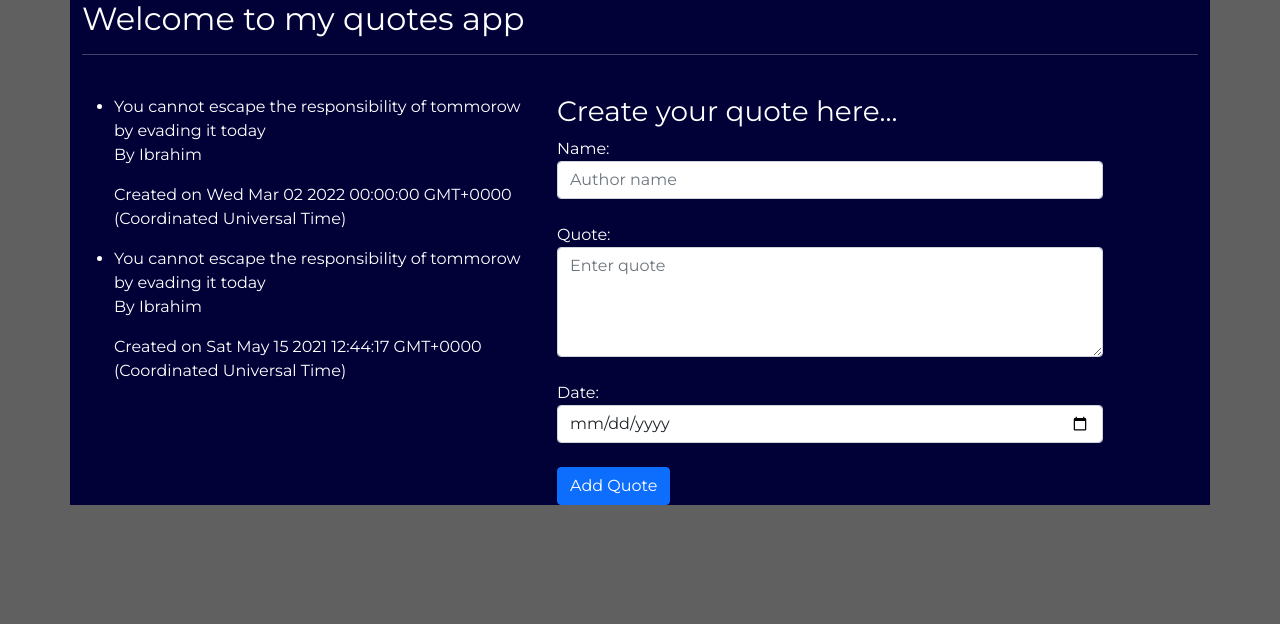
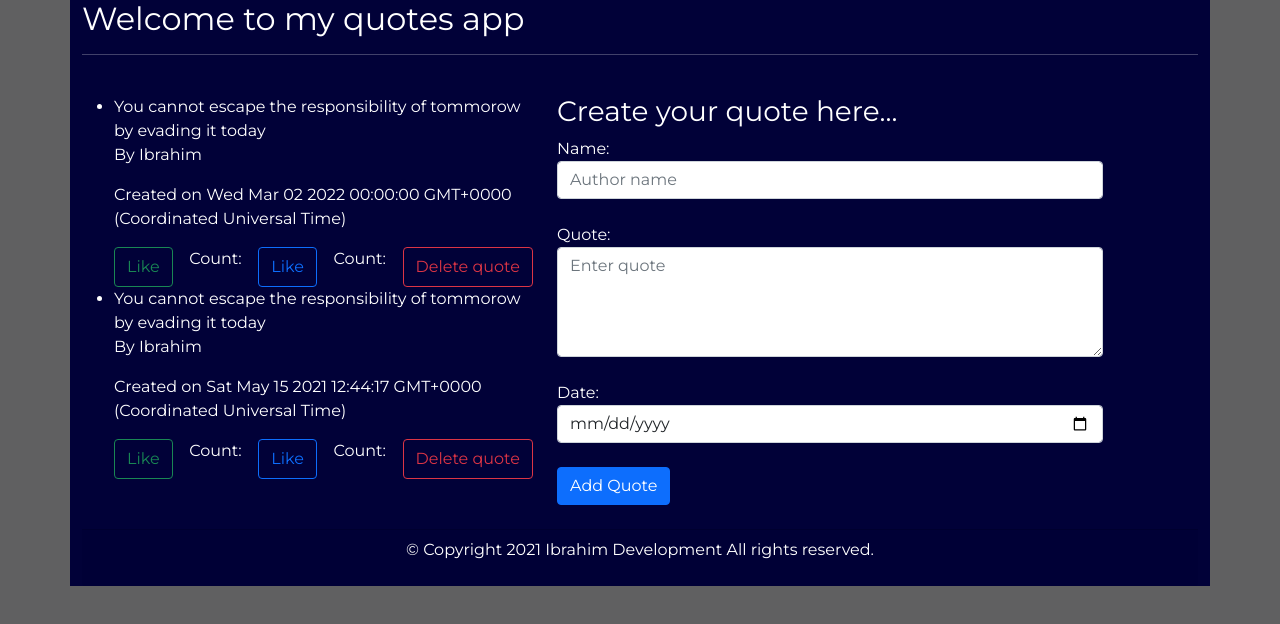
Before and after one commit to Rubyroy12/quotes-app, an Angular app: page / in a window 1280 px wide. Shown: the top 624 px of the page. Built offline with nearby package versions, Linux system fonts and the light colour scheme.

Commit message:
add buttons

```diff
--- a/package.json
+++ b/package.json
@@ -19,6 +19,11 @@
     "@angular/platform-browser": "~11.2.13",
     "@angular/platform-browser-dynamic": "~11.2.13",
     "@angular/router": "~11.2.13",
+    "@fortawesome/angular-fontawesome": "^0.8.2",
+    "@fortawesome/fontawesome-svg-core": "^1.2.34",
+    "@fortawesome/free-brands-svg-icons": "^5.15.2",
+    "@fortawesome/free-regular-svg-icons": "^5.15.2",
+    "@fortawesome/free-solid-svg-icons": "^5.15.2",
     "bootstrap": "^5.0.1",
     "popper": "^1.0.1",
     "rxjs": "~6.6.0",
--- a/src/app/app.module.ts
+++ b/src/app/app.module.ts
@@ -6,6 +6,7 @@ import { AppRoutingModule } from './app-routing.module';
 import { AppComponent } from './app.component';
 import { HeaderComponent } from './header/header.component';
 import { FormComponent } from './form/form.component';
+import { FontAwesomeModule } from '@fortawesome/angular-fontawesome';
 
 @NgModule({
   declarations: [
@@ -16,7 +17,8 @@ import { FormComponent } from './form/form.component';
   imports: [
     BrowserModule,
     AppRoutingModule,
-    FormsModule
+    FormsModule,
+    FontAwesomeModule
   ],
   providers: [],
   bootstrap: [AppComponent]
--- a/src/app/header/header.component.html
+++ b/src/app/header/header.component.html
@@ -8,7 +8,15 @@
         <li *ngFor="let quote of quotes">{{quote.cite}}
           <p>By {{quote.name}}</p>
           <p>Created on {{quote.dateCreated}}</p>
+          <div class="d-flex justify-content-between">
+            <button class="btn btn-outline-success">Like</button>
+            <p>Count:</p>
 
+            <button class="btn btn-outline-primary">Like</button>
+            <p>Count:</p>
+            <button class="btn btn-outline-danger">Delete quote</button>
+
+          </div>
 
         </li>
 
@@ -19,8 +27,16 @@
 
     </div>
     <div class="col-md-6">
-        <app-form (addQuote)="addNewQuote($event)"></app-form>
+      <app-form (addQuote)="addNewQuote($event)"></app-form>
     </div>
+
+
+  </div>
+  <br>
+  <div class="card-footer d-flex justify-content-center">
+
+    <p>&copy; Copyright 2021 Ibrahim Development All rights reserved.</p>
+
   </div>
 
 
```
Also changed, not shown: 1 other file (tests, documents, lock files or other folders).
